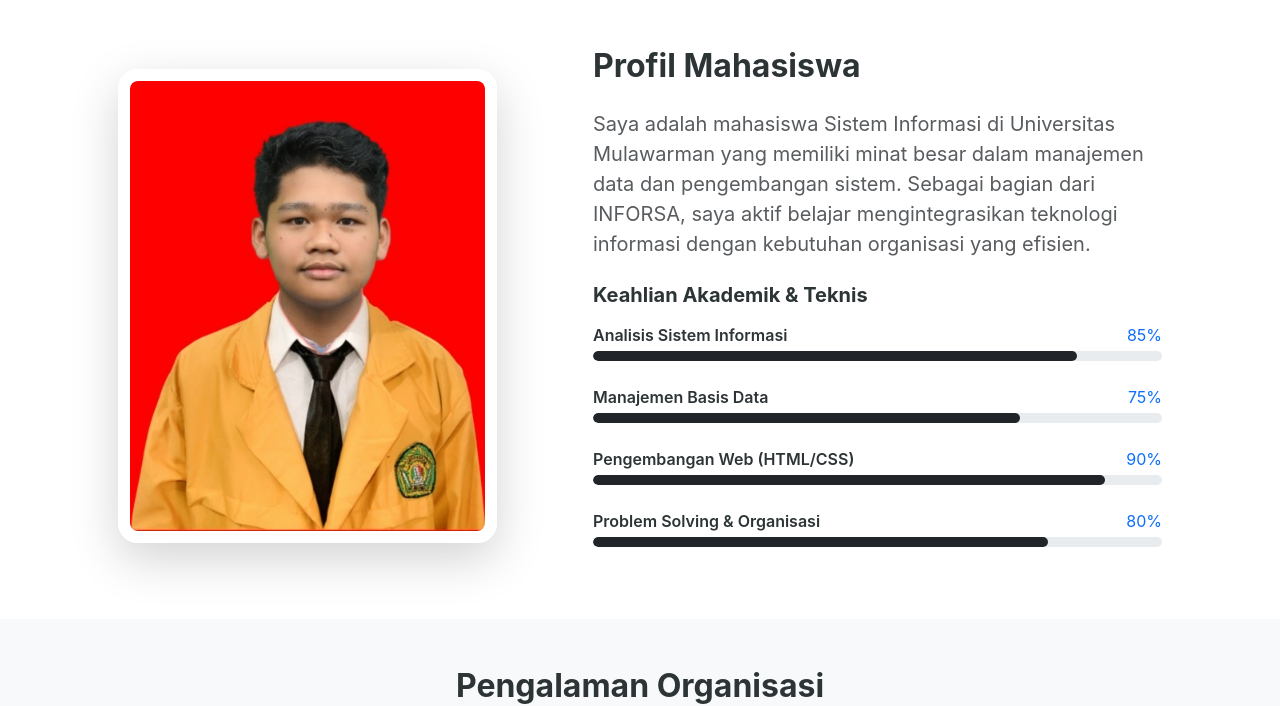
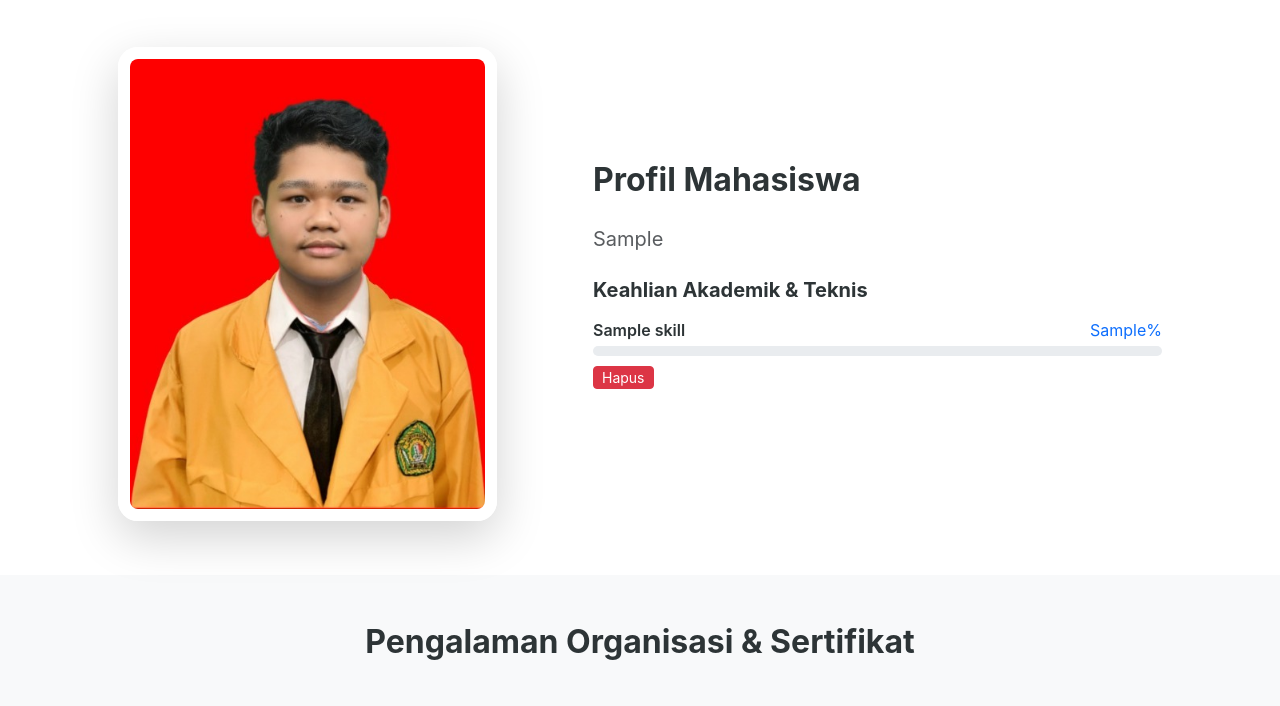
Before and after one commit to foustujian-sketch/WEBMIN2, a PHP site: page / in a window 1280 px wide. Shown: the part 857-1563 px from the top of the page. Run offline with PHP 8.4, Linux system fonts and the light colour scheme; tables that the repository leaves empty or names only in its code hold one stand-in row (values such as "Sample post").

Commit message:
Tugas 2: Portofolio Dinamis dengan PHP dan MySQL

```diff
--- a/index.html
+++ b/index.php
@@ -1,9 +1,33 @@
+<?php
+session_start();
+require 'koneksi.php';
+
+// 1. Ambil data profil (Hanya 1 data)
+$query_profil = mysqli_query($conn, "SELECT * FROM profil LIMIT 1");
+$data_profil = mysqli_fetch_assoc($query_profil);
+
+// 2. Ambil data keahlian (Bisa banyak)
+$query_skills = mysqli_query($conn, "SELECT * FROM skills");
+$list_skills = [];
+while($row = mysqli_fetch_assoc($query_skills)) {
+    $list_skills[] = $row;
+}
+
+// 3. Ambil data sertifikat/organisasi (Bisa banyak)
+// Pastikan kamu sudah membuat tabel 'sertifikat' di database portobase
+$query_serti = mysqli_query($conn, "SELECT * FROM sertifikat");
+$list_serti = [];
+while($row = mysqli_fetch_assoc($query_serti)) {
+    $list_serti[] = $row;
+}
+?>
+
 <!DOCTYPE html>
 <html lang="id">
 <head>
     <meta charset="UTF-8">
     <meta name="viewport" content="width=device-width, initial-scale=1.0">
-    <title>Portfolio | Abdurrahman Al Farisy</title>
+    <title>Portfolio | <?= htmlspecialchars($data_profil['nama']) ?></title>
     <link href="https://cdn.jsdelivr.net/npm/bootstrap@5.3.2/dist/css/bootstrap.min.css" rel="stylesheet">
     <link rel="stylesheet" href="https://cdn.jsdelivr.net/npm/bootstrap-icons@1.11.1/font/bootstrap-icons.css">
     <link rel="stylesheet" href="style.css">
@@ -14,14 +38,12 @@
     <nav class="navbar navbar-expand-lg navbar-dark bg-dark sticky-top shadow">
         <div class="container">
             <a class="navbar-brand fw-bold" href="#">AF-PORTFOLIO</a>
-            <button class="navbar-toggler" type="button" data-bs-toggle="collapse" data-bs-target="#navbarNav">
-                <span class="navbar-toggler-icon"></span>
-            </button>
             <div class="collapse navbar-collapse" id="navbarNav">
                 <ul class="navbar-nav ms-auto">
                     <li class="nav-item"><a class="nav-link" href="#home">Home</a></li>
                     <li class="nav-item"><a class="nav-link" href="#about">About</a></li>
                     <li class="nav-item"><a class="nav-link" href="#certificates">Certificates</a></li>
+                    <li class="nav-item"><a class="nav-link btn btn-outline-primary btn-sm ms-lg-3" href="tambah_skill.php">Kelola Data</a></li>
                 </ul>
             </div>
         </div>
@@ -41,7 +63,7 @@
         </div>
     </header>
 
-    <section id="about" class="py-5 section-padding">
+    <section id="about" class="py-5">
         <div class="container">
             <div class="row align-items-center">
                 <div class="col-lg-5 mb-4 mb-lg-0 text-center">
@@ -54,13 +76,16 @@
                     <p class="text-muted fs-5 mb-4">{{ profile.description }}</p>
 
                     <h5 class="fw-bold mb-3">Keahlian Akademik & Teknis</h5>
-                    <div v-for="skill in skills" :key="skill.name" class="mb-4">
+                    <div v-for="skill in skills" :key="skill.id" class="mb-4">
                         <div class="d-flex justify-content-between mb-1">
-                            <span class="fw-semibold">{{ skill.name }}</span>
-                            <span class="text-primary">{{ skill.value }}%</span>
+                            <span class="fw-semibold">{{ skill.nama_skill }}</span>
+                            <span class="text-primary">{{ skill.persentase }}%</span>
                         </div>
                         <div class="progress" style="height: 10px;">
-                            <div class="progress-bar bg-dark transition-bar" :style="{ width: skill.value + '%' }"></div>
+                            <div class="progress-bar bg-dark" :style="{ width: skill.persentase + '%' }"></div>
+                        </div>
+                        <div class="mt-2">
+                            <a :href="'aksi_hapus_skill.php?id=' + skill.id" class="btn btn-sm btn-danger py-0" onclick="return confirm('Hapus skill ini?')">Hapus</a>
                         </div>
                     </div>
                 </div>
@@ -68,21 +93,22 @@
         </div>
     </section>
 
-    <section id="certificates" class="py-5 bg-light section-padding">
+    <section id="certificates" class="py-5 bg-light">
         <div class="container">
-            <h2 class="text-center fw-bold mb-5">Pengalaman Organisasi</h2>
+            <h2 class="text-center fw-bold mb-5">Pengalaman Organisasi & Sertifikat</h2>
             <div class="row justify-content-center">
-                <div class="col-md-8 col-lg-6">
+                <div v-for="serti in certificates" :key="serti.id" class="col-md-4 mb-4">
                     <div class="card border-0 shadow-sm certificate-card h-100">
-                        <img src="images/photo2.png" class="card-img-top" alt="Certificate INFORSA">
+                        <img :src="'images/' + serti.gambar" class="card-img-top" :alt="serti.nama_organisasi">
                         <div class="card-body p-4 text-center">
-                            <h5 class="card-title fw-bold">Anggota Aktif INFORSA</h5>
-                            <p class="card-text text-muted">Ikatan Mahasiswa Sistem Informasi - Universitas Mulawarman</p>
+                            <h5 class="card-title fw-bold">{{ serti.jabatan_atau_serti }}</h5>
+                            <p class="card-text text-muted">{{ serti.nama_organisasi }}</p>
                             <hr>
-                            <p class="small text-secondary">Berkontribusi dalam pengembangan kreativitas mahasiswa dan memperluas jaringan profesional di lingkungan Sistem Informasi.</p>
+                            <p class="small text-secondary">{{ serti.deskripsi }}</p>
                         </div>
                     </div>
                 </div>
+                <p v-if="certificates.length === 0" class="text-center text-muted">Belum ada data pengalaman organisasi.</p>
             </div>
         </div>
     </section>
@@ -91,10 +117,10 @@
         <div class="container text-center">
             <h4 class="fw-bold mb-3">Mari Terhubung</h4>
             <div class="mb-4">
-                <a :href="profile.linkedin" target="_blank" class="text-white mx-2 fs-3"><i class="bi bi-linkedin"></i></a>
-                <a :href="profile.github" target="_blank" class="text-white mx-2 fs-3"><i class="bi bi-github"></i></a>
+                <a href="https://www.linkedin.com/in/abdurrahman-al-farisy-580885328/" target="_blank" class="text-white mx-2 fs-3"><i class="bi bi-linkedin"></i></a>
+                <a href="https://github.com/foustujian-sketch" target="_blank" class="text-white mx-2 fs-3"><i class="bi bi-github"></i></a>
             </div>
-            <p class="text-secondary small">&copy; 2026 Abdurrahman Al Farisy. All rights reserved.</p>
+            <p class="text-secondary small">&copy; 2026 {{ profile.name }}. All rights reserved.</p>
         </div>
     </footer>
 </div>
@@ -108,17 +134,11 @@
         data() {
             return {
                 profile: {
-                    name: "Abdurrahman Al Farisy",
-                    linkedin: "https://www.linkedin.com/in/abdurrahman-al-farisy-580885328/",
-                    github: "https://github.com/foustujian-sketch",
-                    description: "Saya adalah mahasiswa Sistem Informasi di Universitas Mulawarman yang memiliki minat besar dalam manajemen data dan pengembangan sistem. Sebagai bagian dari INFORSA, saya aktif belajar mengintegrasikan teknologi informasi dengan kebutuhan organisasi yang efisien."
+                    name: "<?= htmlspecialchars($data_profil['nama']) ?>",
+                    description: "<?= htmlspecialchars($data_profil['deskripsi']) ?>"
                 },
-                skills: [
-                    { name: "Analisis Sistem Informasi", value: 85 },
-                    { name: "Manajemen Basis Data", value: 75 },
-                    { name: "Pengembangan Web (HTML/CSS)", value: 90 },
-                    { name: "Problem Solving & Organisasi", value: 80 }
-                ]
+                skills: <?= json_encode($list_skills) ?>,
+                certificates: <?= json_encode($list_serti) ?>
             }
         }
     }).mount('#app');
--- /dev/null
+++ b/koneksi.php
@@ -0,0 +1,12 @@
+<?php
+$hostname = "localhost";
+$username = "root";
+$password = "";
+$dbname = "portobase"; // Nama database sesuai info kamu
+
+$conn = mysqli_connect($hostname, $username, $password, $dbname);
+
+if (!$conn) {
+    die("Connection failed: " . mysqli_connect_error());
+}
+?>
```
Also changed, not shown: aksi_hapus_skill.php (added, +18 -0 lines), aksi_tambah_skill.php (added, +19 -0 lines), tambah_skill.php (added, +24 -0 lines).
